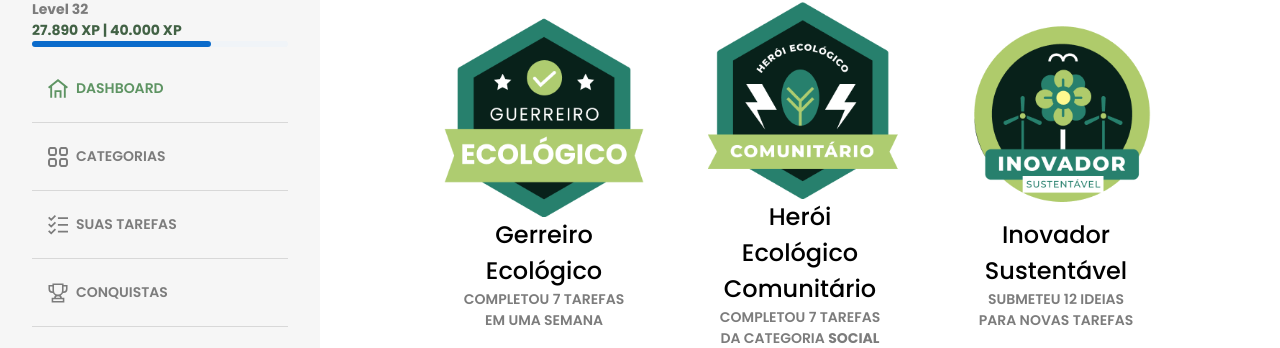
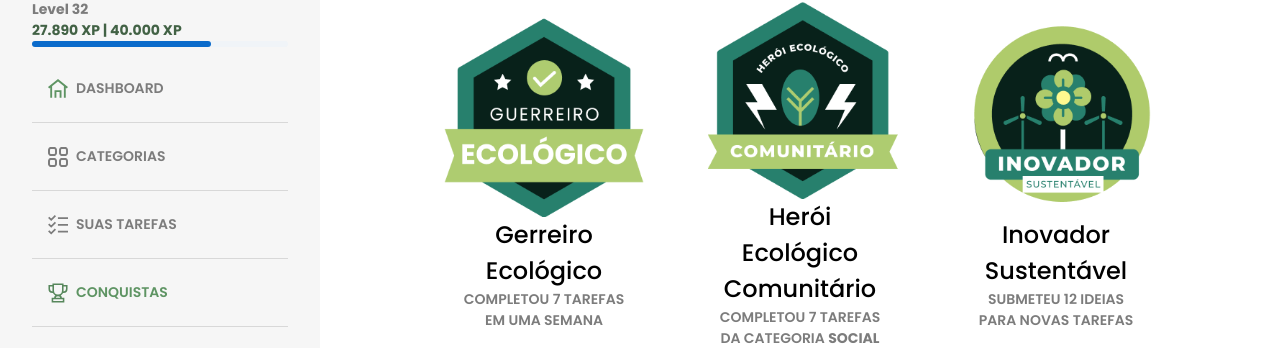
Before and after one commit to brunaportelaa/plataforma-esg-react, a React (Create React App) app: page /conquistas in a window 1280 px wide. Shown: the part 185-533 px from the top of the page. Built offline with nearby package versions, Linux system fonts and the light colour scheme.

Commit message:
cores no menu

```diff
--- a/src/components/Navigation/Navigation.js
+++ b/src/components/Navigation/Navigation.js
@@ -8,15 +8,18 @@ import TarefasIcon from "../../assets/icons/Tarefas-Icon.svg";
 import SairIcon from "../../assets/icons/Sair-Icon.svg";
 import { HeadingTwo } from "../../common-components/HeadingTwo/HeadingTwo";
 import { Colors } from "../../shared/DesignTokens";
-import { useNavigate } from "react-router-dom";
+import { useLocation, useNavigate } from "react-router-dom";
 
 const NavIcon = styled.img.attrs((props) => ({ src: props.src }))`
   width: 20px;
+  filter: ${(props) =>
+    props.active &&
+    "invert(55%) sepia(21%) saturate(650%) hue-rotate(75deg) brightness(91%) contrast(94%)"};
 `;
 
 export function Navigation() {
   const navigate = useNavigate();
-
+  const { pathname } = useLocation();
   return (
     <Box>
       <nav>
@@ -24,7 +27,10 @@ export function Navigation() {
           <ListItemButton onClick={() => navigate("/")}>
             <ListItem className="nav-item" disablePadding>
               <NavIcon src={DashboardIcon} />
-              <HeadingTwo color={Colors.GREEN_500} margin={"0 0 0 8px"}>
+              <HeadingTwo
+                color={pathname === "/" ? Colors.GREEN_500 : Colors.GREY_500}
+                margin={"0 0 0 8px"}
+              >
                 Dashboard
               </HeadingTwo>
             </ListItem>
@@ -46,8 +52,20 @@ export function Navigation() {
           <Divider />
           <ListItemButton onClick={() => navigate("/conquistas")}>
             <ListItem className="nav-item" disablePadding>
-              <NavIcon src={ConquistasIcon} />
-              <HeadingTwo margin={"0 0 0 8px"}>Conquistas</HeadingTwo>
+              <NavIcon
+                src={ConquistasIcon}
+                active={pathname === "/conquistas"}
+              />
+              <HeadingTwo
+                margin={"0 0 0 8px"}
+                color={
+                  pathname === "/conquistas"
+                    ? Colors.GREEN_500
+                    : Colors.GREY_500
+                }
+              >
+                Conquistas
+              </HeadingTwo>
             </ListItem>
           </ListItemButton>
           <Divider />
```
